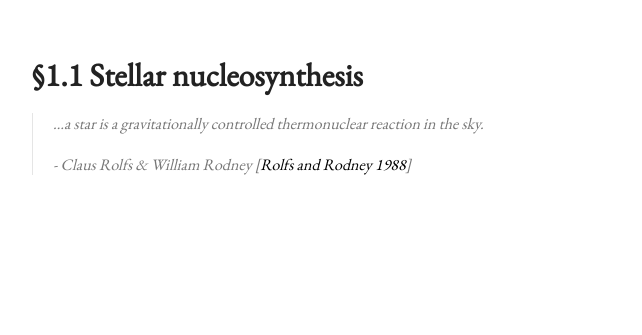
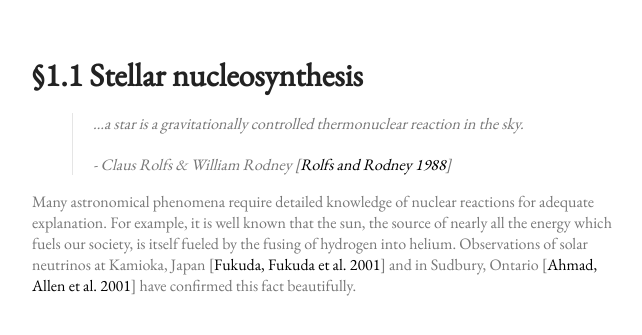
Before and after one commit to dwvisser/19ne-thesis, a Jekyll site: the page built from 1.1-stellar-nucleosynthesis.md, in a window 1280 px wide. Shown: the top 335 px of the page, without its empty margins (308-950 px from the left). Built offline with Jekyll 4.4.1, drawn with Linux system fonts in a browser that asks for light colours.

Commit message:
Added first section 1.1 paragraph with references.

```diff
--- a/1.1-stellar-nucleosynthesis.md
+++ b/1.1-stellar-nucleosynthesis.md
@@ -13,3 +13,13 @@ layout: default
 <cite>Claus Rolfs &amp; William Rodney [<a href="../bibliography/#rolfs">Rolfs
 and Rodney 1988</a>]</cite></footer>
 </blockquote>
+
+Many astronomical phenomena require detailed knowledge of nuclear reactions
+for adequate explanation. For example, it is well known that the sun, the
+source of nearly all the energy which fuels our society, is itself fueled by
+the fusing of hydrogen into helium. Observations of solar neutrinos at
+Kamioka, Japan
+[<a href="../bibliography/#fukuda">Fukuda, Fukuda et al. 2001</a>] and in
+Sudbury, Ontario
+[<a href="../bibliography/#ahmed">Ahmad, Allen et al. 2001</a>] have confirmed
+this fact beautifully.
--- a/stylesheets/styles.css
+++ b/stylesheets/styles.css
@@ -47,7 +47,7 @@ a small {
 
 blockquote {
   border-left:1px solid #e5e5e5;
-  margin:0;
+  margin-bottom: 1rem;
   padding:0 0 0 20px;
   font-style:italic;
 }
```
Also changed, not shown: bibliography.md (+7 -0 lines).
